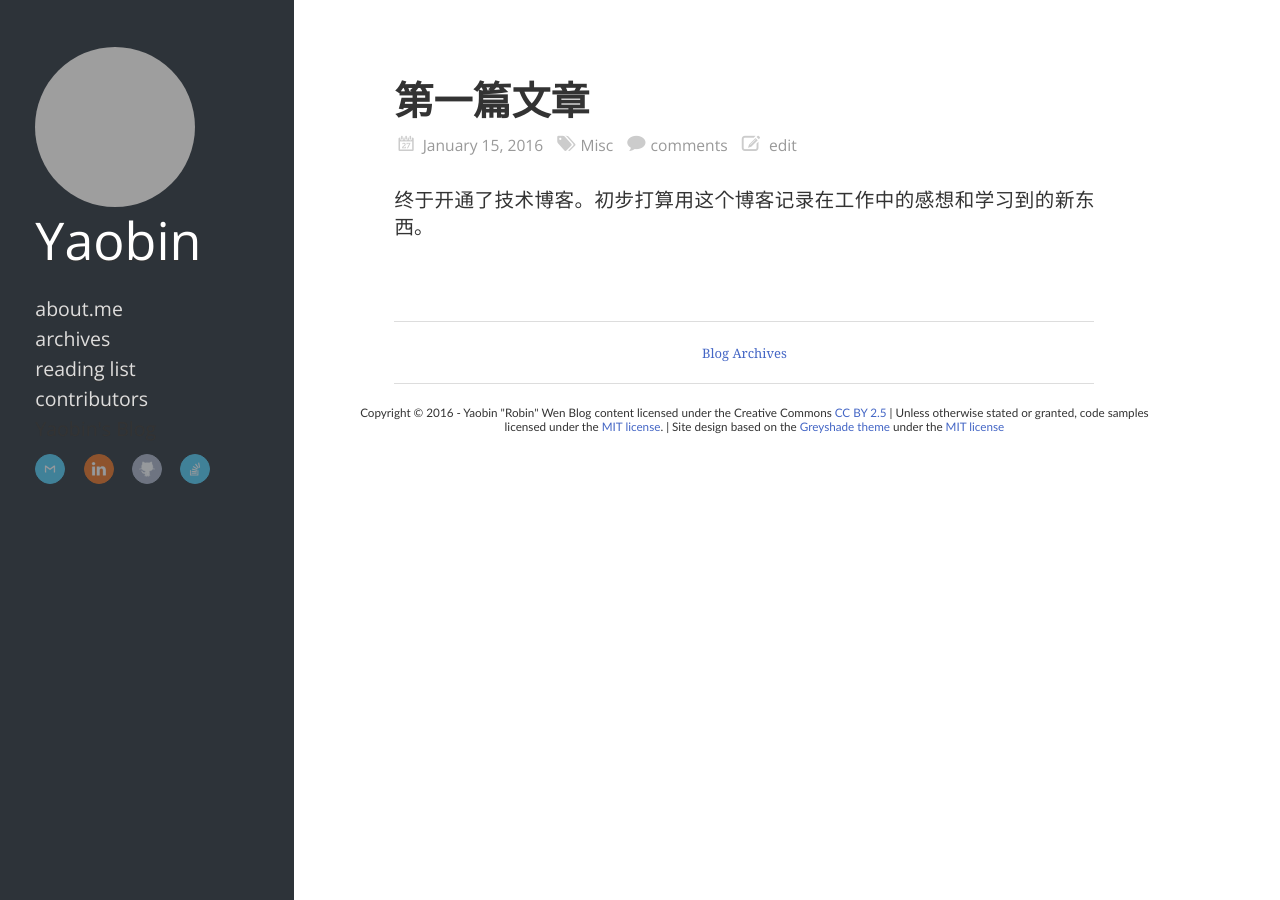
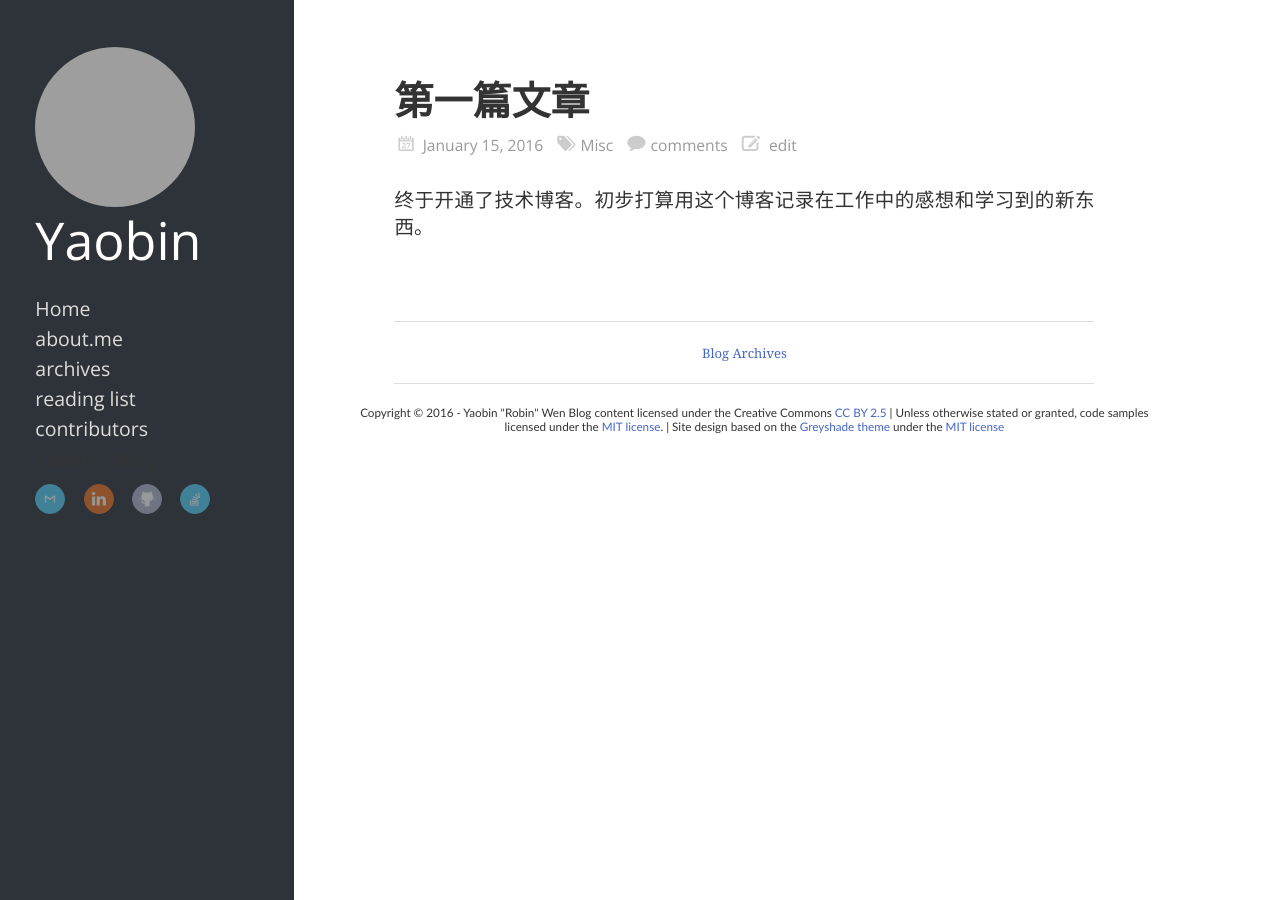
Before and after one commit to Tianhao25/yaobinwen.github.io, a Jekyll site: the page built from index.html, in a window 1280 px wide. Built offline with Jekyll 4.4.1, drawn with Linux system fonts in a browser that asks for light colours; nearby versions of some CDN libraries; the list of posts is cut into pages by our own code; comment, search, counter and statistics services are not loaded; grey boxes are pictures that could not be loaded.

Commit message:
Add the home page.

```diff
--- a/_includes/navigation.html
+++ b/_includes/navigation.html
@@ -1,4 +1,5 @@
 <ul class="main-navigation">
+  <li><a href="http://yaobinwen.github.io/">Home</a></li>
   <li><a href="https://about.me/yaobinwen">about.me</a></li>
   <li><a href="/archive">archives</a></li>
   <li><a href="/reading-list">reading list</a></li>
```
